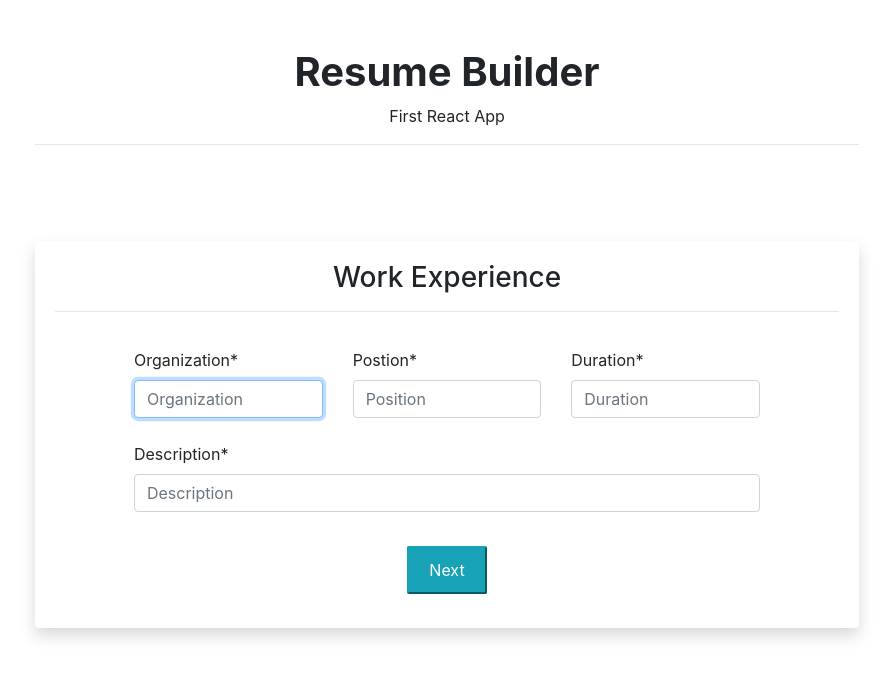
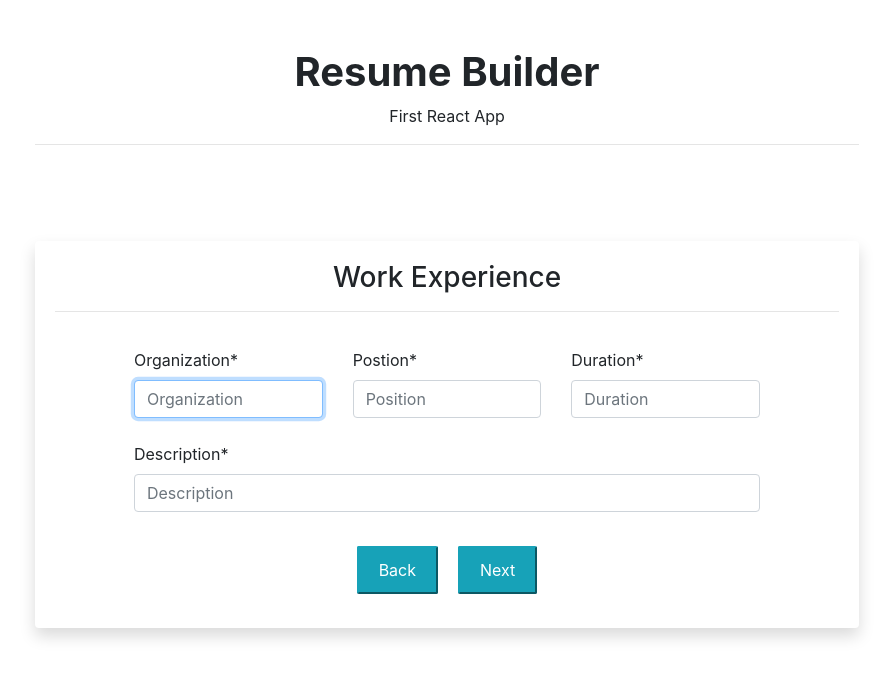
Before and after one commit to vaisakh/resume-builder-app, a React (Create React App) app: page / in a window 1280 px wide. Both pictures are taken after typing "Sample", "name@example.com", "Sample", "Sample", "Sample" into the empty fields and a click on the button "Next". Shown: the top 678 px of the page, without its empty margins (193-1086 px from the left). Built offline with nearby package versions, Linux system fonts and the light colour scheme.

Commit message:
adds the back button

```diff
--- a/src/components/BuildControls/BuildControls.js
+++ b/src/components/BuildControls/BuildControls.js
@@ -55,6 +55,7 @@ class BuildControls extends Component {
         wizardForm = <ExperienceForm
           onSubmit={(formElements, formIdentifier) =>
               this.onSubmitHandler(formElements, formIdentifier)}
+          previousPage={this.previousPageHandler}
         />
       );
         break;
@@ -62,6 +63,7 @@ class BuildControls extends Component {
         wizardForm = <EducationForm
           onSubmit={(formElements, formIdentifier) =>
               this.onSubmitHandler(formElements, formIdentifier)}
+          previousPage={this.previousPageHandler}
           />
           );
         break;
@@ -69,6 +71,7 @@ class BuildControls extends Component {
           wizardForm = <ProjectsForm
             onSubmit={(formElements, formIdentifier) =>
                 this.onSubmitHandler(formElements, formIdentifier)}
+          previousPage={this.previousPageHandler}
           />
       );
         break;
@@ -76,6 +79,7 @@ class BuildControls extends Component {
         wizardForm = <MiscForm
           onSubmit={(formElements, formIdentifier) =>
               this.onSubmitHandler(formElements, formIdentifier)}
+          previousPage={this.previousPageHandler}
         />
       );
         break;
--- a/src/components/BuildControls/Education/EducationForm.js
+++ b/src/components/BuildControls/Education/EducationForm.js
@@ -101,6 +101,7 @@ class EducationForm extends Component {
             <br />
 
             <div className="container text-center">
+              <button className="btn-info" onClick={this.props.previousPage}>Back</button>
               <button className="btn-info" onClick={(event) => this.onSubmitHandler(event)}>Next</button>
             </div>
             <br />
--- a/src/components/BuildControls/Experience/ExperienceForm.js
+++ b/src/components/BuildControls/Experience/ExperienceForm.js
@@ -100,6 +100,7 @@ class ExperienceForm extends Component {
           <br />
 
           <div className="container text-center">
+            <button className="btn-info" onClick={this.props.previousPage}>Back</button>
             <button className="btn-info" onClick={(event) => this.onSubmitHandler(event)}>Next</button>
           </div>
           <br />
--- a/src/components/BuildControls/Misc/MiscForm.js
+++ b/src/components/BuildControls/Misc/MiscForm.js
@@ -74,6 +74,7 @@ class MiscForm extends Component {
             <br />
 
             <div className="container text-center">
+              <button className="btn-info" onClick={this.props.previousPage}>Back</button>
               <button className="btn-info" onClick={(event) => this.onSubmitHandler(event)}>Next</button>
             </div>
             <br />
--- a/src/components/BuildControls/Projects/ProjectsForm.js
+++ b/src/components/BuildControls/Projects/ProjectsForm.js
@@ -89,6 +89,7 @@ class ProjectsForm extends Component {
             <br />
 
             <div className="container text-center">
+              <button className="btn-info" onClick={this.props.previousPage}>Back</button>
               <button className="btn-info" onClick={(event) => this.onSubmitHandler(event)}>Next</button>
             </div>
             <br />
```
